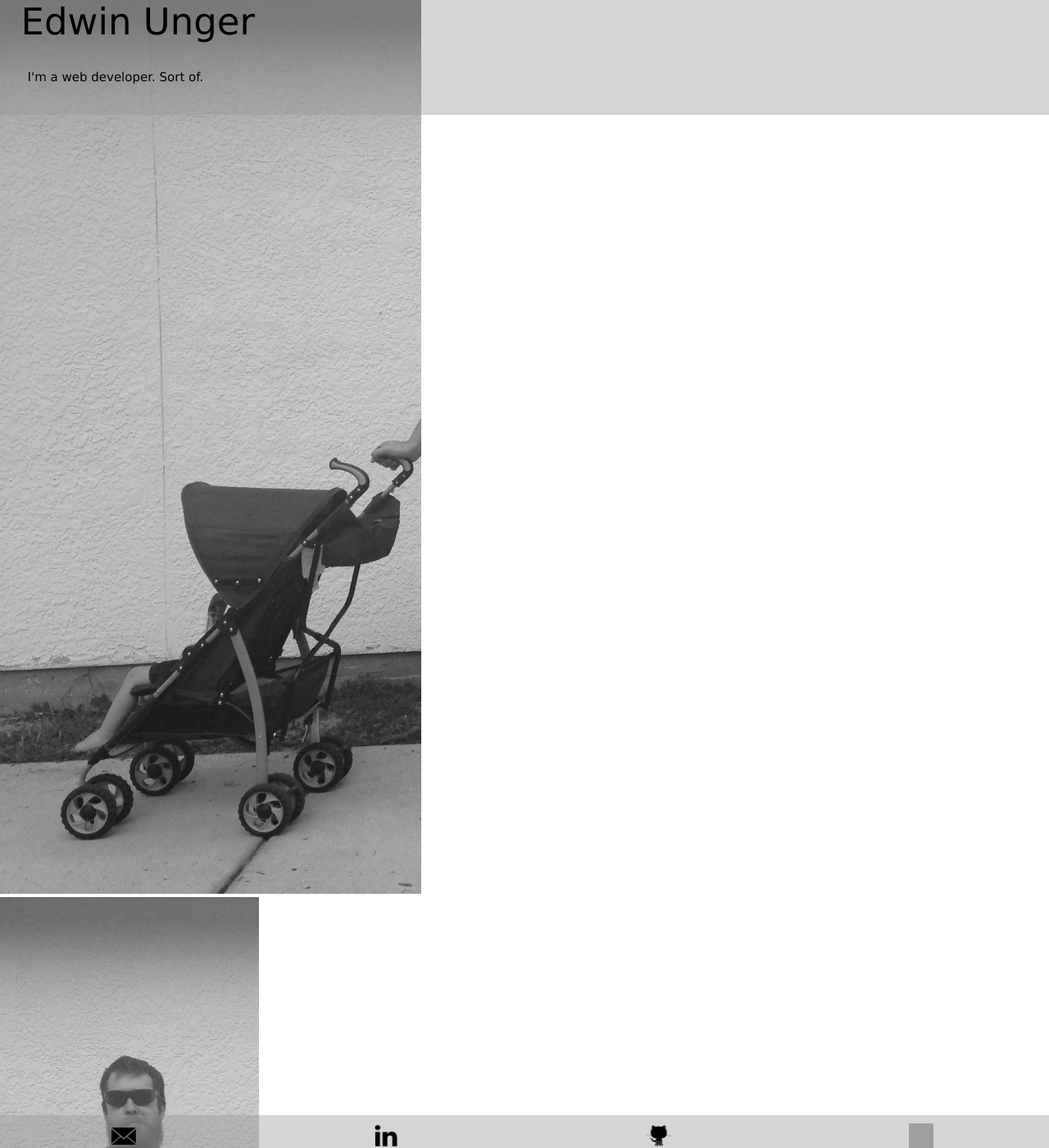
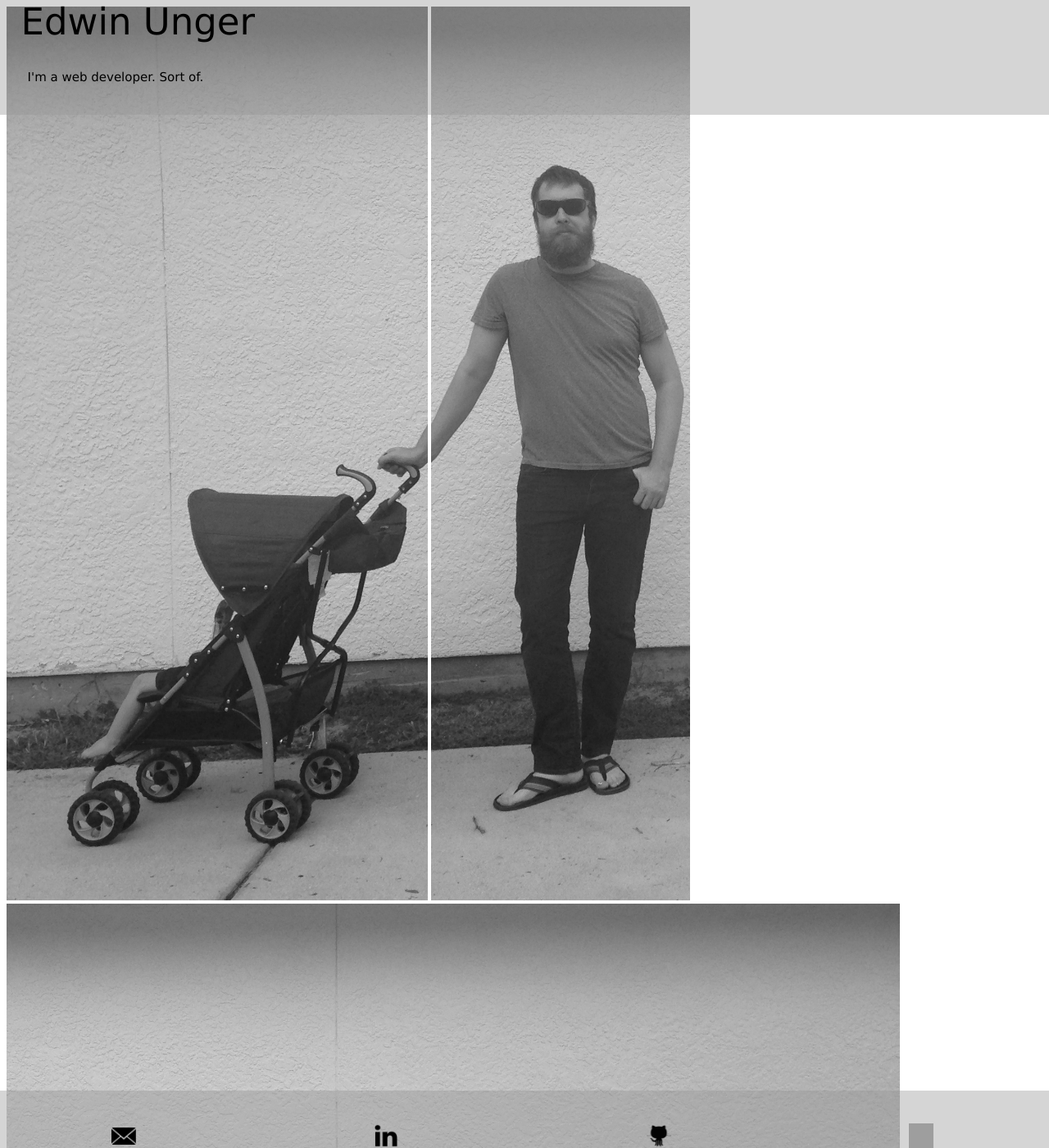
Before and after one commit to edwinunger/edwinunger.github.io, a Jekyll site: the page index.html, which Jekyll copies as it is, in a window 1280 px wide and 1400 px high. Shown: the whole window at 82% size. Built offline with Jekyll 4.4.1, drawn with Linux system fonts in a browser that asks for light colours; grey boxes are pictures that could not be loaded.

Commit message:
image adjust

```diff
--- a/stylesheets/default.css
+++ b/stylesheets/default.css
@@ -37,23 +37,11 @@ a {
 /*Main*/
 
 .image {
-  display: inline;
-  width: 25%;
-  height: auto;
-  position: fixed;
-  top: 0%;
-  left: 0%;
-  z-index: -1;
-  margin-left: 0px;
-  background-repeat:no-repeat;
-  background-size: cover;
-  background-size: contain;
-
 }
 
 /*Footer*/
 
-.footer {height: 40px;
+.footer {height: 5%;
           width: 100%;
           background-color: #969696;
           opacity: .4;
```
